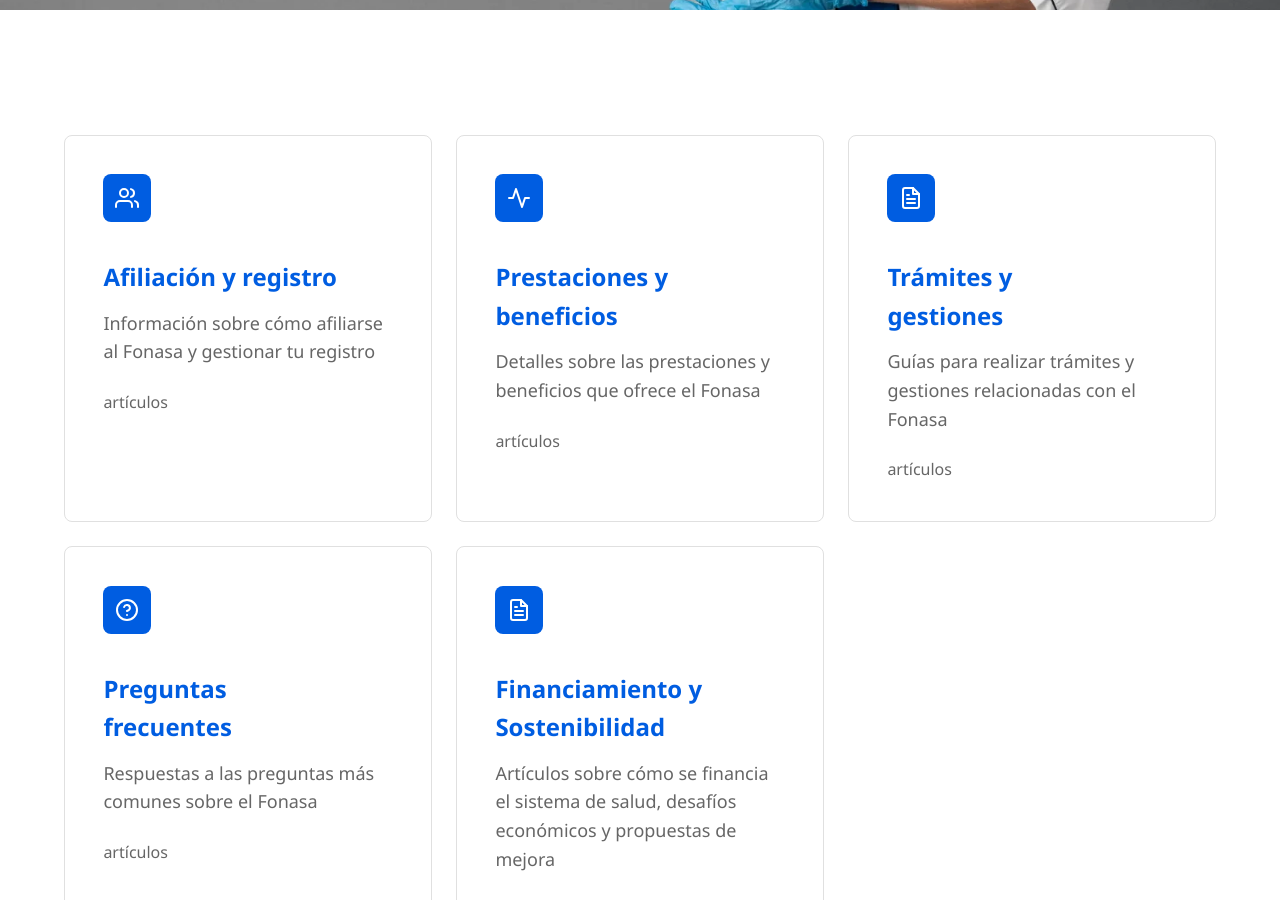
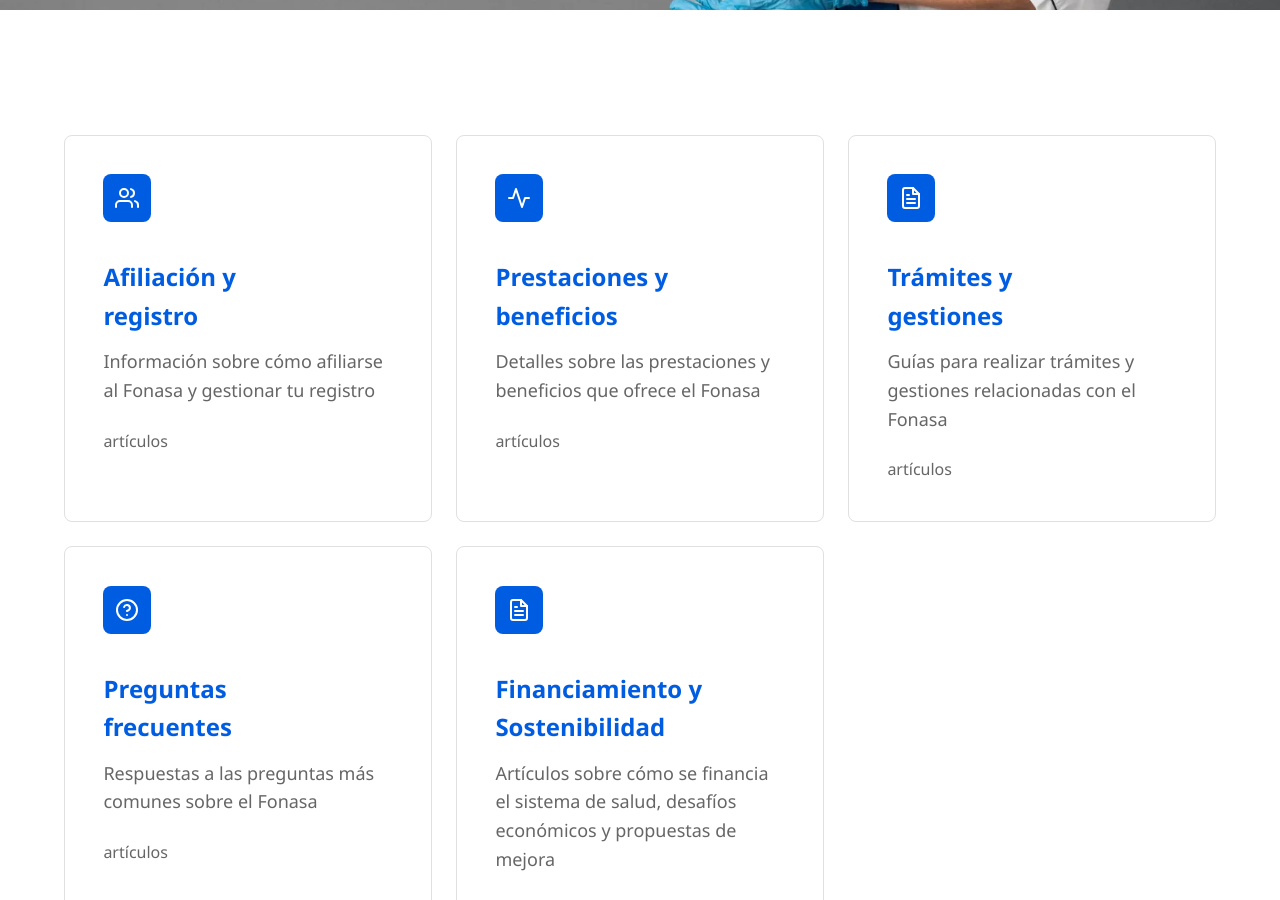
Before and after one commit to JoseAtel/fonasa.info, a Jekyll site: the page built from index.md, in a window 1280 px wide and 900 px high, scrolled down 530 px. Built offline with Jekyll 4.4.1, drawn with Linux system fonts in a browser that asks for light colours.

Commit message:
Actualizacion

```diff
--- a/index.md
+++ b/index.md
@@ -15,7 +15,7 @@
           <path d="M16 3.13a4 4 0 0 1 0 7.75"></path>
         </svg>
       </div>
-      <h3>Afiliación y registro</h3>
+      <h3>Afiliación y<br/> registro</h3>
       <p>Información sobre cómo afiliarse al Fonasa y gestionar tu registro</p>
       <div class="article-count">{{ site.afiliacion.size }} artículos</div>
     </a>
```
